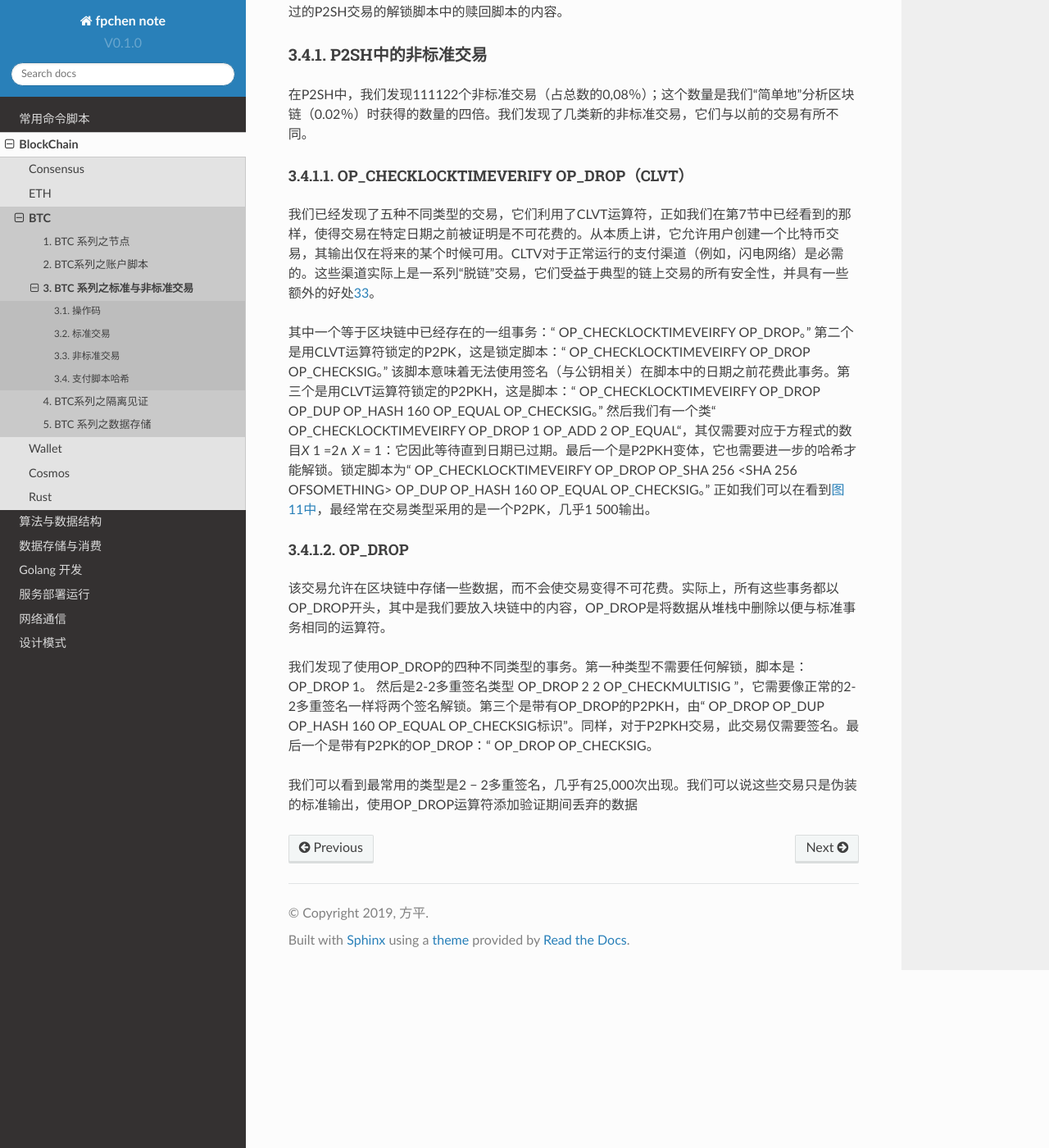
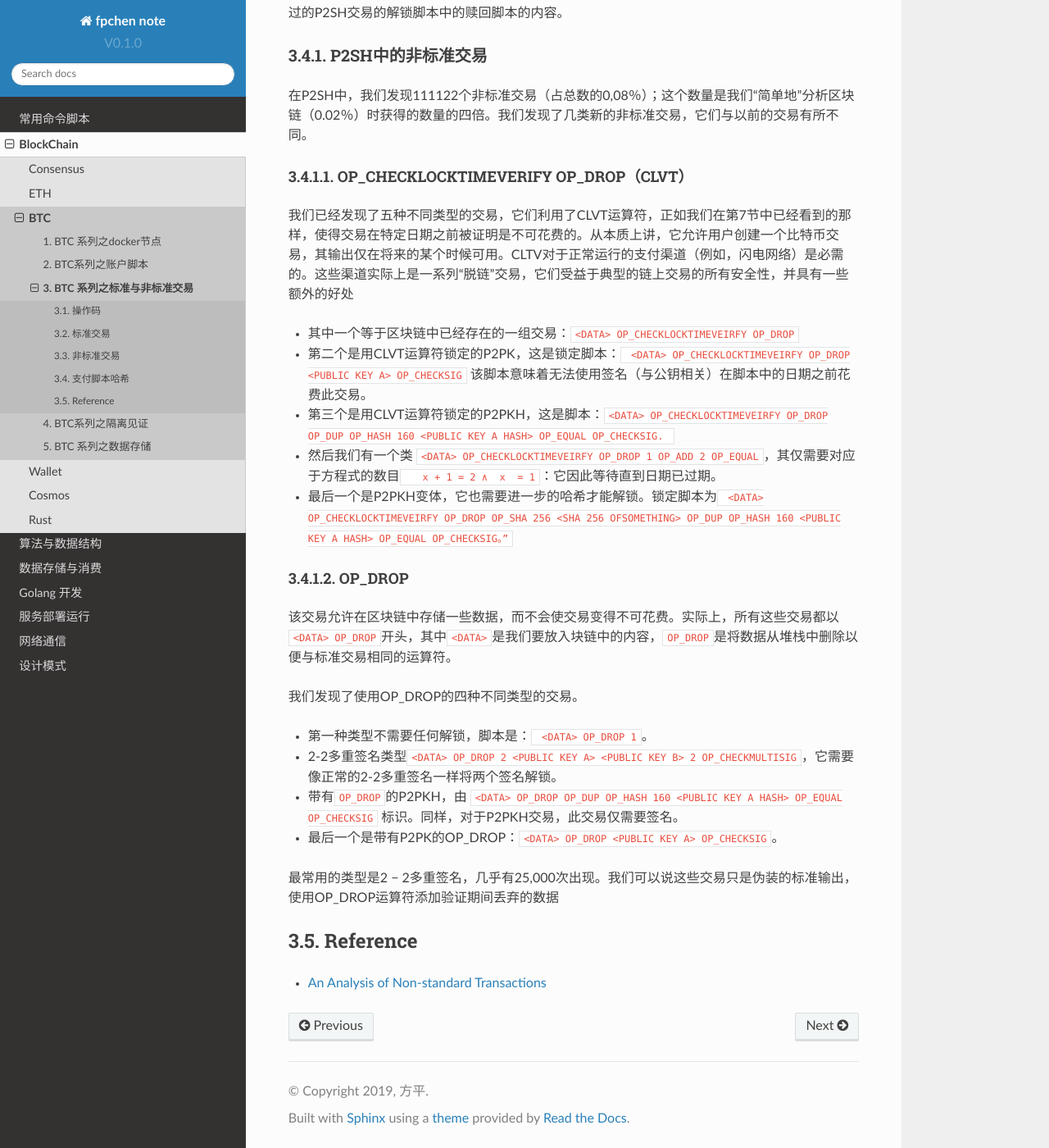
Before and after one commit to fpChan/Note, a Sphinx documentation site: the page built from source/note/BlockChain/btc/btc-standardtx.md, in a window 1280 px wide and 1400 px high, scrolled down 5856 px. Shown: the whole window at 82% size. Built offline with Sphinx 7.4.7 and the Read the Docs theme 2.0.0, drawn with Linux system fonts in a browser that asks for light colours; pages that are not in the unit, such as notebooks, are missing from menus; some of the changed text lies outside the part shown.

Commit message:
update btc note

```diff
--- a/source/note/BlockChain/btc/btc-node.md
+++ b/source/note/BlockChain/btc/btc-node.md
@@ -1,4 +1,4 @@
-# BTC 系列之节点
+# BTC 系列之docker节点
 
 ## Docker 启动
 
--- a/source/note/BlockChain/btc/btc-standardtx.md
+++ b/source/note/BlockChain/btc/btc-standardtx.md
@@ -120,7 +120,7 @@
 
 在input，也就是锁定脚本中，包含解锁脚本的hash。
 
-例如，我们可 hash  **5-2多重签名交易**。P2SH等效事务不是“支付给该5键多重签名脚本”，而是“支付给具有此哈希的脚本”。因此，该脚本仅存储20字节的哈希值，而不存储五个pubkey（使用压缩形式大约为180字节）
+例如，我们可 hash  **5-2多重签名交易**。P2SH等效交易不是“支付给该5键多重签名脚本”，而是“支付给具有此哈希的脚本”。因此，该脚本仅存储20字节的哈希值，而不存储五个pubkey（使用压缩形式大约为180字节）
 
 - 锁定脚本
 
@@ -165,7 +165,7 @@
 
 ## 非标准交易
 
-交易通过比特币核心参考实现中的*isStandard（）*和*isStandardTx（）*函数进行验证。如果它们没有通过这样的测试，则将它们直接丢弃。但是，有矿工会放弃这些严格检查，这种交易虽说不符合Bitcoin Core强制执行的标准，由于矿工不坚持，其实也可以上链。非标准事务使用更复杂的脚本形式，常见于链上挑战或报备bug。它们的不同在于非标准的input或output 脚本。
+交易通过比特币核心参考实现中的*isStandard（）*和*isStandardTx（）*函数进行验证。如果它们没有通过这样的测试，则将它们直接丢弃。但是，有矿工会放弃这些严格检查，这种交易虽说不符合Bitcoin Core强制执行的标准，由于矿工不坚持，其实也可以上链。非标准交易使用更复杂的脚本形式，常见于链上挑战或报备bug。它们的不同在于非标准的input或output 脚本。
 
 正确验证非标准交易会增加创建未来交易的难度，原因有两个：
 
@@ -189,25 +189,25 @@
 
 `OP_DUP OP_HASH 160 <HASHPUBKEY> OP_EQUALVERIFY OP_CHECKSIG OP_NOP`。
 
-此事务可能用于测试OP_NOP运算符。可以使用与P2PKH相同的脚本将其解锁。
+此交易可能用于测试OP_NOP运算符。可以使用与P2PKH相同的脚本将其解锁。
 
 #### **OnlyHash [2011-2014]**
 
-该*OnlyHash*交易在块链的最大量非标准类。这些交易在锁定脚本中包含哈希，通常是文件的哈希，用于使用区块链作为分类账来注册文档。因此，区块链系统的安全性和弹性可以被数字票据服务，证券交易所证书和智能合约之类的应用程序使用。阻止脚本对应于` <HASH-OF-SOMETHING>`。这些事务是在引入OP_RETURN之前使用的，OP_RETURN可以用于相同的目的
+该*OnlyHash*交易在块链的最大量非标准类。这些交易在锁定脚本中包含哈希，通常是文件的哈希，用于使用区块链作为分类账来注册文档。因此，区块链系统的安全性和弹性可以被数字票据服务，证券交易所证书和智能合约之类的应用程序使用。阻止脚本对应于` <HASH-OF-SOMETHING>`。这些交易是在引入OP_RETURN之前使用的，OP_RETURN可以用于相同的目的
 
 #### **P2Pool错误[2012]**
 
 这些交易是由于错误P2Pool中的[19](https://www.frontiersin.org/articles/10.3389/fbloc.2019.00007/full#note19)2012年2月2日至2012年4月1日之间使用[20个](https://www.frontiersin.org/articles/10.3389/fbloc.2019.00007/full#note20)挖矿工具。添加了以下脚本，而不是普通的P2PKH锁定脚本：`OP_IFDUP OP_IF OP_2SWAP OP_VERIFY OP_2OVER OP_DEPTH` 该脚本没有任何意义，甚至无效，因为OP_IF没有被相应的`OP_ENDIF`关闭，可以将其解锁.
 
-####  **OP_CHECKLOCKTIMEVEIRFY OP_DROP（CLTV）[2012] **
+####  **OP_CHECKLOCKTIMEVEIRFY OP_DROP（CLTV）[2012]**
 
-在这种情况下，锁定脚本的格式为：` <DATA> OP_CHECKLOCKTIMEVEIRFY OP_DROP`.	所述`OP_CHECKLOCKTIMEVEIRFY`操作者使交易无效的，如果在堆栈的顶部的元件比越大*nLockTime*一个事务的字段。在实践中，使用`OP_CHECKLOCKTIMEVERIFY`可以使资金在未来的某个特定时刻被证明无法使用，即，这是一种将资金冻结到未来某个特定日期的方法。因此，通过对照上述规则检查`<DATA>`元素，我们可以通过使用将TRUE插入堆栈的解锁脚本来验证事务。
+在这种情况下，锁定脚本的格式为：` <DATA> OP_CHECKLOCKTIMEVEIRFY OP_DROP`.	所述`OP_CHECKLOCKTIMEVEIRFY`操作者使交易无效的，如果在堆栈的顶部的元件比越大*nLockTime*一个交易的字段。在实践中，使用`OP_CHECKLOCKTIMEVERIFY`可以使资金在未来的某个特定时刻被证明无法使用，即，这是一种将资金冻结到未来某个特定日期的方法。因此，通过对照上述规则检查`<DATA>`元素，我们可以通过使用将TRUE插入堆栈的解锁脚本来验证交易。
 
-#### **OP_MIN OP_EQUAL [2012] **
+#### **OP_MIN OP_EQUAL [2012]**
 
 这些交易相关的脚本` OP_MIN 3 OP_EQUAL `，其仅需要对应于方程两个数 `X ≤  Ŷ  ∧ X  = 3`进行验证。因此，为了解锁，可以将解锁脚本准备为` 3 4`。我们可以将此交易视为如何使用方程式生成比特币交易的证明。这意味着任何人都可以在没有任何私钥的情况下轻松解锁此类交易
 
-##### **Pay to Hash（P2H）[2012-2015] **
+##### **Pay to Hash（P2H）[2012-2015]**
 
 这些交易是简单的P2SH交易的简化；我们有一个与P2SH相同的阻止脚本，不同之处在于内部哈希不引用兑换脚本，而是一个十六进制字符串的哈希：` OP_HASH 160 <HASH 160 OFSOMETHING> OP_EQUALVERIFY。` 有两种变体，其中仅散列运算符的类型发生变化：一种对应于HASH 256，而另一种对应于SHA256。两个阻止脚本是` OP_HASH 256 <HASH 256 OFSOMETHING> OP_EQUAL  `和 `OP_SHA 256 <SHA 256 OFSOMETHING> OP_EQUAL。`我们可以将这些交易视为网络中的“竞争”，以在交易中找到哈希值的正确值。
 
@@ -217,17 +217,17 @@ P2H不能被视为*哈希时间锁定合同*（HTLC）。HTLC本质上是一种
 
 验证步骤很简单：阻止脚本中哈希的十六进制字符串足以花费交易
 
-#### **UnLocked（UL）[2015] **
+#### **UnLocked（UL）[2015]**
 
 此交易有一个空的锁定脚本：只需将TRUE作为解锁脚本即可将其解锁。几乎所有这些交易的总金额为0 BTC，即它们是无价值的交易。这样的交易除了可以用作交易费之外，还可以用作向矿工捐赠资金的一种方式：进行此类交易的任何矿工还可以包括汇款到他们控制的地址后，再增加。
 
-#### **OP_RETURN ERROR [2016-2017] **
+#### **OP_RETURN ERROR [2016-2017]**
 
-这些事务与OP_RETURN相同，不同之处在于脚本代码中有错误。该代码要求将比实际代码本身更多的操作码压入堆栈。例如，OP RETURN脚本可能要求在代码中插入下一个40个字节，但是如果只有28个字节，则执行失败。该事务显然是由于编程错误引起的。锁定脚本为：`OP_RETURN ERROR `（返回错误）
+这些交易与OP_RETURN相同，不同之处在于脚本代码中有错误。该代码要求将比实际代码本身更多的操作码压入堆栈。例如，OP RETURN脚本可能要求在代码中插入下一个40个字节，但是如果只有28个字节，则执行失败。该交易显然是由于编程错误引起的。锁定脚本为：`OP_RETURN ERROR `（返回错误）
 
-#### **OP_2 OP_3错误[2017-2018] **
+#### **OP_2 OP_3错误[2017-2018]**
 
-这些事务类似于OP_RETURN错误，但脚本代码中没有OP_RETURN。由于`OP_RETURN ERROR`，他们的代码要求将比代码本身实际字节高一些的字节压入堆栈。这些事务（例如OP_RETURN ERROR）可能与实现错误有关。这是锁定脚本：`OP_2 OP_3 ERROR `（返回错误）
+这些交易类似于OP_RETURN错误，但脚本代码中没有OP_RETURN。由于`OP_RETURN ERROR`，他们的代码要求将比代码本身实际字节高一些的字节压入堆栈。这些交易（例如`OP_RETURN ERROR` ）可能与实现错误有关。这是锁定脚本：`OP_2 OP_3 ERROR `（返回错误）
 
 
 
@@ -235,7 +235,7 @@ P2H不能被视为*哈希时间锁定合同*（HTLC）。HTLC本质上是一种
 
 ## 支付脚本哈希
 
-正如我们之前介绍的，P2SH事务在其锁定脚本中包含脚本的哈希（称为“*赎回脚本”*）。在区块链中，有149,410,668个P2SH交易，其中花费了140,620,401个（94,12％）。因此，我们决定分析用过的P2SH交易的解锁脚本中的赎回脚本的内容。
+正如我们之前介绍的，P2SH交易在其锁定脚本中包含脚本的哈希（称为“*赎回脚本”*）。在区块链中，有149,410,668个P2SH交易，其中花费了140,620,401个（94,12％）。因此，我们决定分析用过的P2SH交易的解锁脚本中的赎回脚本的内容。
 
 ### P2SH中的非标准交易
 
@@ -243,14 +243,35 @@ P2H不能被视为*哈希时间锁定合同*（HTLC）。HTLC本质上是一种
 
 #### OP_CHECKLOCKTIMEVERIFY OP_DROP（CLVT）
 
-我们已经发现了五种不同类型的交易，它们利用了CLVT运算符，正如我们在第7节中已经看到的那样，使得交易在特定日期之前被证明是不可花费的。从本质上讲，它允许用户创建一个比特币交易，其输出仅在将来的某个时候可用。CLTV对于正常运行的支付渠道（例如，闪电网络）是必需的。这些渠道实际上是一系列“脱链”交易，它们受益于典型的链上交易的所有安全性，并具有一些额外的好处[33](https://www.frontiersin.org/articles/10.3389/fbloc.2019.00007/full#note33)。
+我们已经发现了五种不同类型的交易，它们利用了CLVT运算符，正如我们在第7节中已经看到的那样，使得交易在特定日期之前被证明是不可花费的。从本质上讲，它允许用户创建一个比特币交易，其输出仅在将来的某个时候可用。CLTV对于正常运行的支付渠道（例如，闪电网络）是必需的。这些渠道实际上是一系列“脱链”交易，它们受益于典型的链上交易的所有安全性，并具有一些额外的好处
 
-其中一个等于区块链中已经存在的一组事务：“ <DATA> OP_CHECKLOCKTIMEVEIRFY OP_DROP。” 第二个是用CLVT运算符锁定的P2PK，这是锁定脚本：“ <DATA> OP_CHECKLOCKTIMEVEIRFY OP_DROP <PUBLIC KEY A> OP_CHECKSIG。” 该脚本意味着无法使用签名（与公钥相关）在脚本中的日期之前花费此事务。第三个是用CLVT运算符锁定的P2PKH，这是脚本：“ <DATA> OP_CHECKLOCKTIMEVEIRFY OP_DROP OP_DUP OP_HASH 160 <PUBLIC KEY A HASH> OP_EQUAL OP_CHECKSIG。” 然后我们有一个类“ <DATA> OP_CHECKLOCKTIMEVEIRFY OP_DROP 1 OP_ADD 2 OP_EQUAL“，其仅需要对应于方程式的数目*X* 1 =2∧ *X* = 1：它因此等待直到日期已过期。最后一个是P2PKH变体，它也需要进一步的哈希才能解锁。锁定脚本为“ <DATA> OP_CHECKLOCKTIMEVEIRFY OP_DROP OP_SHA 256 <SHA 256 OFSOMETHING> OP_DUP OP_HASH 160 <PUBLIC KEY A HASH> OP_EQUAL OP_CHECKSIG。” 正如我们可以在看到[图11中](https://www.frontiersin.org/articles/10.3389/fbloc.2019.00007/full#F11)，最经常在交易类型采用的是一个P2PK，几乎1 500输出。
+- 其中一个等于区块链中已经存在的一组交易：`<DATA> OP_CHECKLOCKTIMEVEIRFY OP_DROP`
+
+- 第二个是用CLVT运算符锁定的P2PK，这是锁定脚本：` <DATA> OP_CHECKLOCKTIMEVEIRFY OP_DROP <PUBLIC KEY A> OP_CHECKSIG` 该脚本意味着无法使用签名（与公钥相关）在脚本中的日期之前花费此交易。
+
+- 第三个是用CLVT运算符锁定的P2PKH，这是脚本：`<DATA> OP_CHECKLOCKTIMEVEIRFY OP_DROP OP_DUP OP_HASH 160 <PUBLIC KEY A HASH> OP_EQUAL OP_CHECKSIG.  `
+
+- 然后我们有一个类 ` <DATA> OP_CHECKLOCKTIMEVEIRFY OP_DROP 1 OP_ADD 2 OP_EQUAL`，其仅需要对应于方程式的数目`   x + 1 = 2 ∧  x  = 1`：它因此等待直到日期已过期。
+
+- 最后一个是P2PKH变体，它也需要进一步的哈希才能解锁。锁定脚本为` <DATA> OP_CHECKLOCKTIMEVEIRFY OP_DROP OP_SHA 256 <SHA 256 OFSOMETHING> OP_DUP OP_HASH 160 <PUBLIC KEY A HASH> OP_EQUAL OP_CHECKSIG。”`
+
+
 
 #### OP_DROP
 
-该交易允许在区块链中存储一些数据，而不会使交易变得不可花费。实际上，所有这些事务都以<DATA> OP_DROP开头，其中<DATA>是我们要放入块链中的内容，OP_DROP是将数据从堆栈中删除以便与标准事务相同的运算符。
+该交易允许在区块链中存储一些数据，而不会使交易变得不可花费。实际上，所有这些交易都以`<DATA> OP_DROP`开头，其中`<DATA>`是我们要放入块链中的内容，`OP_DROP`是将数据从堆栈中删除以便与标准交易相同的运算符。
 
-我们发现了使用OP_DROP的四种不同类型的事务。第一种类型不需要任何解锁，脚本是： <DATA> OP_DROP 1。  然后是2-2多重签名类型 <DATA> OP_DROP 2 <PUBLIC KEY A> <PUBLIC KEY B> 2 OP_CHECKMULTISIG ”，它需要像正常的2-2多重签名一样将两个签名解锁。第三个是带有OP_DROP的P2PKH，由“ <DATA> OP_DROP OP_DUP OP_HASH 160 <PUBLIC KEY A HASH> OP_EQUAL OP_CHECKSIG标识”。同样，对于P2PKH交易，此交易仅需要签名。最后一个是带有P2PK的OP_DROP：“ <DATA> OP_DROP <PUBLIC KEY A> OP_CHECKSIG。
+我们发现了使用OP_DROP的四种不同类型的交易。
 
-我们可以看到最常用的类型是2 − 2多重签名，几乎有25,000次出现。我们可以说这些交易只是伪装的标准输出，使用OP_DROP运算符添加验证期间丢弃的数据
+- 第一种类型不需要任何解锁，脚本是：` <DATA> OP_DROP 1`。
+- 2-2多重签名类型` <DATA> OP_DROP 2 <PUBLIC KEY A> <PUBLIC KEY B> 2 OP_CHECKMULTISIG `，它需要像正常的2-2多重签名一样将两个签名解锁。
+- 带有`OP_DROP`的P2PKH，由	` <DATA> OP_DROP OP_DUP OP_HASH 160 <PUBLIC KEY A HASH> OP_EQUAL OP_CHECKSIG`	标识。同样，对于P2PKH交易，此交易仅需要签名。
+- 最后一个是带有P2PK的OP_DROP：`<DATA> OP_DROP <PUBLIC KEY A> OP_CHECKSIG`。
+
+最常用的类型是2 − 2多重签名，几乎有25,000次出现。我们可以说这些交易只是伪装的标准输出，使用OP_DROP运算符添加验证期间丢弃的数据
+
+
+
+## Reference
+
+- [An Analysis of Non-standard Transactions](https://www.frontiersin.org/articles/10.3389/fbloc.2019.00007/full)
```
Also changed, not shown: source/note/BlockChain/btc/btc-address-script.md (+0 -36 lines), source/note/BlockChain/btc/btc-segwit.md (+19 -20 lines).
